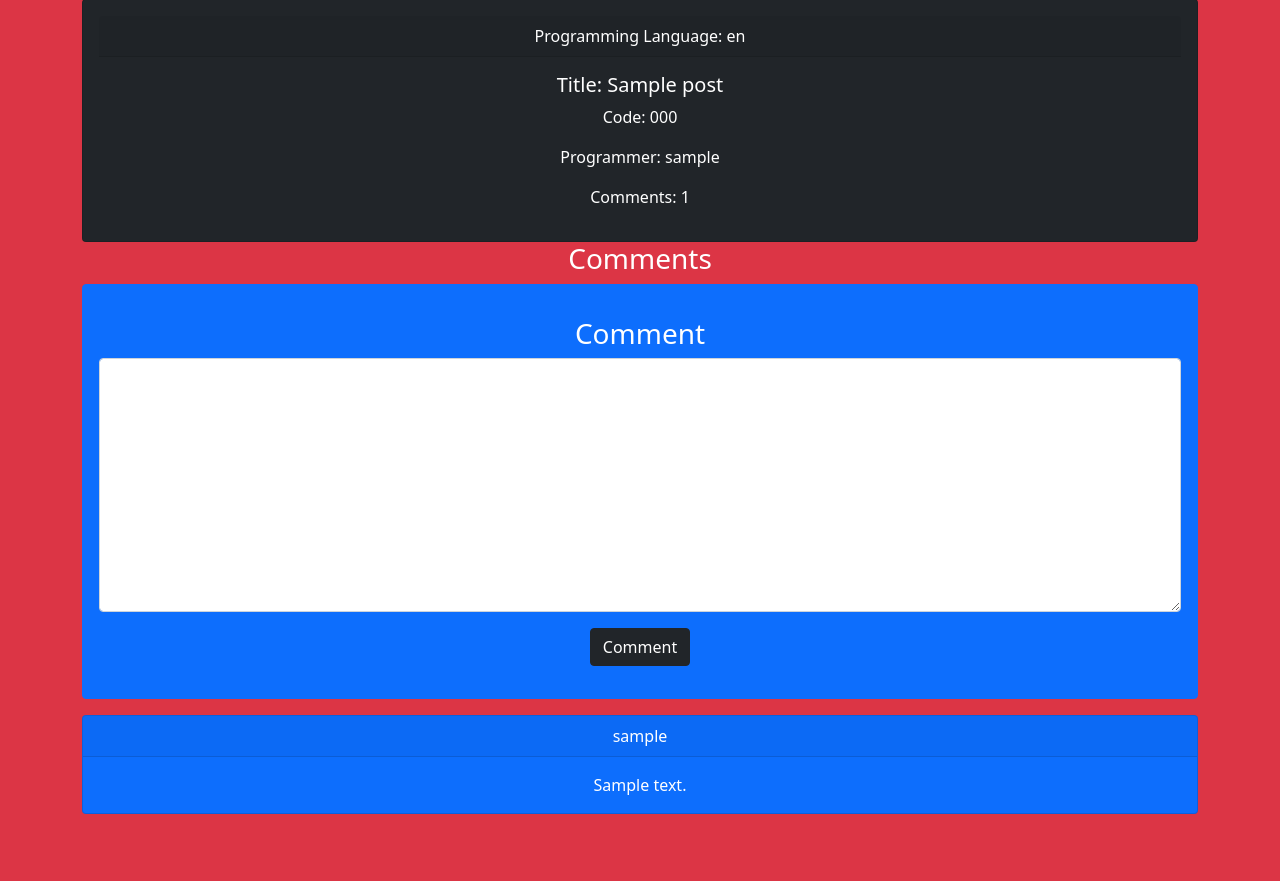
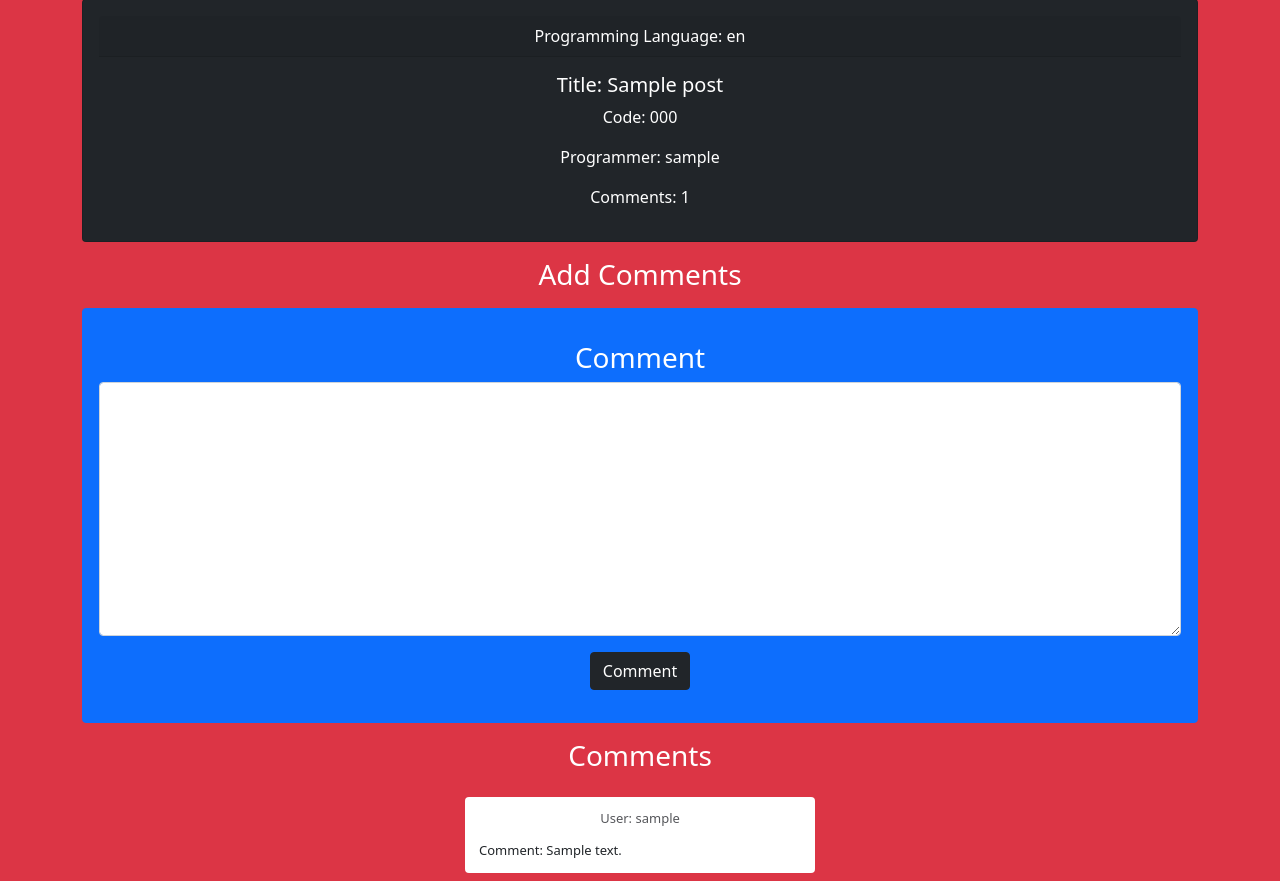
Before and after one commit to Blackmamoth/Codegram, a Django app: page /post/1/ in a window 1280 px wide. Shown: the part 169-1050 px from the top of the page. Before the commit the page ends 983 px from the top, so only its background shows below. Run offline with Django 4.2, Linux system fonts and the light colour scheme; tables that the repository leaves empty hold one stand-in row (values such as "Sample post").

Commit message:
not so great but fine ui for comments

```diff
--- a/posts/templates/posts/base.html
+++ b/posts/templates/posts/base.html
@@ -7,6 +7,10 @@
 
     <!-- Bootstrap CSS -->
     <link href="https://cdn.jsdelivr.net/npm/bootstrap@5.1.3/dist/css/bootstrap.min.css" rel="stylesheet" integrity="sha384-1BmE4kWBq78iYhFldvKuhfTAU6auU8tT94WrHftjDbrCEXSU1oBoqyl2QvZ6jIW3" crossorigin="anonymous">
+
+    {% block css %}
+
+    {% endblock css %}
 
     {% if title %}
       <title>Codegram - {{title}}</title>
--- a/posts/templates/posts/post.html
+++ b/posts/templates/posts/post.html
@@ -1,4 +1,29 @@
 {% extends './base.html' %}
+
+
+{% block css %}
+  <style media="screen">
+    .second {
+    width: 350px;
+    background-color: white;
+    border-radius: 4px;
+    /* box-shadow: 10px 10px 5px #aaaaaa */
+    }
+
+    .text1 {
+     font-size: 13px;
+     font-weight: 500;
+     color: #56575b
+    }
+
+    .text2 {
+    font-size: 13px;
+    font-weight: 500;
+    margin-left: 6px;
+    color: #56575b
+    }
+  </style>
+{% endblock  %}
 
 {% block content %}
   <h1>{{post.title}}</h1>
@@ -16,7 +41,7 @@
     {% endif %}
   </div>
 
-  <h3>Comments</h3>
+  <h3 class="mt-3 mb-3">Add Comments</h3>
 
   <form class="card p-3 bg-primary border-primary rounded" method="post">
     {% csrf_token %}
@@ -27,19 +52,27 @@
     </div>
   </form>
 
-  {% for comment in post.comments.all %}
-  <div class="card text-white bg-primary mb-3 mt-3">
-    <div class="card-header">{{comment.user_id.username}}</div>
-    <div class="card-body">
-      <p class="card-text">{{comment.comment}}</p>
-    </div>
-  </div>
-  {% endfor %}
+
+
+  {% if post.comments.count > 0 %}
+    <h3 class="mb-3 mt-3">Comments</h3>
+    {% for comment in post.comments.all %}
+    <div class="d-flex justify-content-center py-2">
+          <div class="second py-2 px-2"> <span class="text1">User: {{comment.user_id.username}}</span>
+              <div class="d-flex justify-content-between py-1 pt-2">
+                  <div><span class="text2 text-dark">Comment: {{comment.comment}}</span></div>
+              </div>
+          </div>
+      </div>
+    {% endfor %}
+  {% else %}
+    <h3 class="mb-3 mt-3">No Comments</h3>
+  {% endif %}
 
 {% endblock content %}
 
 {% block scripts %}
   <script type="text/javascript">
-    document.querySelectorAll('textarea').forEach(textarea => textarea.classList.add('form-control'))
+    document.querySelector('textarea').classList.add('form-control')
   </script>
 {% endblock scripts %}
```
